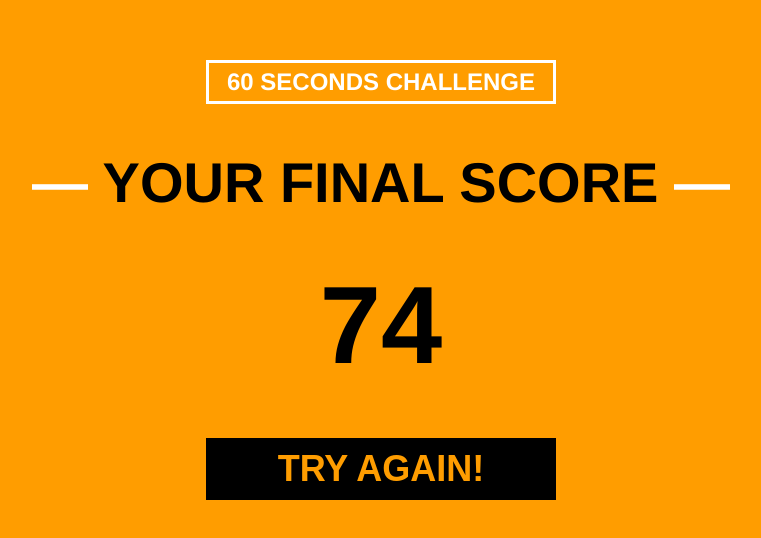
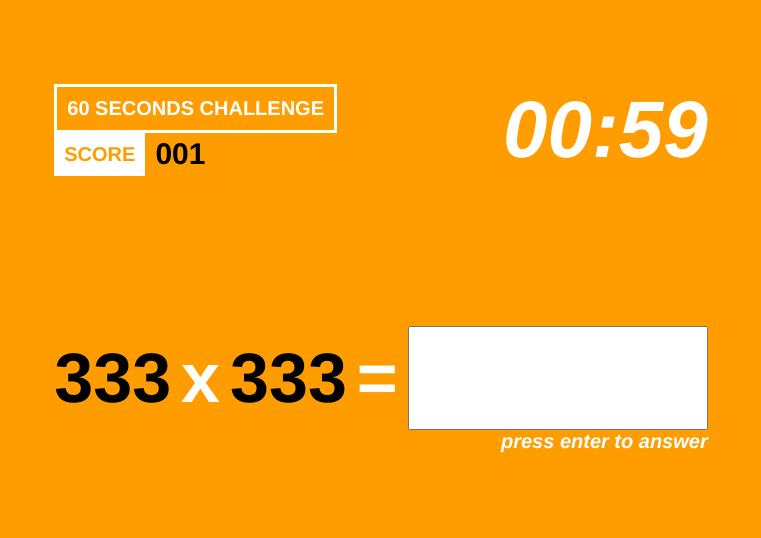
Before and after one commit to kir7741/vue-arithmetic-game, a Vue app: page / in a window 1280 px wide. Shown: the part 132-670 px from the top of the page, without its empty margins (259-1020 px from the left). Built offline with nearby package versions, Linux system fonts and the light colour scheme.

Commit message:
完成遊戲畫面 UI

```diff
--- a/src/components/Layout.vue
+++ b/src/components/Layout.vue
@@ -2,7 +2,8 @@
   <div class="wrapper">
     <div class="inner-wrapper">
       <!-- <Start/> -->
-      <Restart/>
+      <!-- <Restart/> -->
+      <Main/>
     </div>
   </div>
 </template>
@@ -11,11 +12,13 @@
 // Components
 import Start from './Start.vue';
 import Restart from './Restart.vue';
+import Main from './Main.vue';
 
 export default {
   name: 'Layout',
   components: {
     Start,
+    Main,
     Restart
   }
 }
@@ -35,8 +38,4 @@ export default {
   padding: 20px;
   height: 100%;
 }
-@media all and (min-width: 767px) {
-  .inner-wrapper {
-  }
-}
 </style>
--- a/src/components/Main.vue
+++ b/src/components/Main.vue
@@ -1,5 +1,50 @@
 <template>
-  <div></div>
+  <div class="box">
+
+    <!-- 遊戲資訊區域開始 -->
+    <div>
+
+      <!-- 分數顯示區域開始 -->
+      <div class="board">
+        <h3 class="title">
+          60 SECONDS CHALLENGE
+        </h3>
+        <div class="score">
+          <span>
+            SCORE
+          </span>
+          <span>
+            001
+          </span>
+        </div>
+      </div>
+      <!-- 分數顯示區域結束 -->
+
+      <!-- 倒數時間區域開始 -->
+      <div class="countdown">
+        00:59
+      </div>
+      <!-- 倒數時間區域結束 -->
+
+    </div>
+    <!-- 遊戲資訊區域結束 -->
+
+    <!-- 答題區域開始 -->
+    <div class="answer-area">
+      <div>
+        <span class="num">333</span>
+        <span class="operator">x</span>
+        <span class="num">333</span>
+        <span class="operator">=</span>
+        <input type="text">
+      </div>
+      <p>
+        press enter to answer
+      </p>
+    </div>
+    <!-- 答題區域結束 -->
+
+  </div>
 </template>
 
 <script>
@@ -9,4 +54,119 @@ export default {
 </script>
 
 <style scoped lang="scss">
+@import '../scss/mixin.scss';
+.box {
+  padding: 10px;
+  width: 100%;
+}
+.board {
+  margin-bottom: 40px;
+  .title {
+    margin: 0;
+    border: 3px solid $white;
+    padding: 10px;
+    color: $white;
+    font-weight: $primaryFontWeight;
+    font-size: 20px;
+  }
+  .score {
+    display: flex;
+    align-items: center;
+    span:first-child {
+      padding: 10px;
+      background-color: $white;
+      color: $primaryOrange;
+      font-weight: $primaryFontWeight;
+      font-size: 20px;
+    }
+    span:last-child {
+      margin-left: 10px;
+      font-weight: $primaryFontWeight;
+      font-size: 30px;
+    }
+  }
+}
+.countdown {
+  margin-bottom: 40px;
+  text-align: center;
+  color: $white;
+  font-size: 60px;
+  font-weight: $primaryFontWeight;
+  font-style: italic;
+}
+.answer-area {
+  > div {
+    display: flex;
+    align-items: center;
+    > input {
+      width: 180px;
+      padding: 5px;
+      font-size: 40px;
+      font-weight: $primaryFontWeight;
+    }
+    > * {
+      line-height: 40px;
+    }
+  }
+  font-weight: $primaryFontWeight;
+  .num {
+    font-size: 40px;
+  }
+  .operator {
+    padding: 0 5px;
+    font-size: 40px;
+    color: $white;
+  }
+  p {
+    margin: 0;
+    text-align: right;
+    color: $white;
+    font-style: italic;
+  }
+}
+@media all and (min-width: 768px) {
+  .box {
+    width: auto;
+    > div:first-child {
+      display: flex;
+      align-items: center;
+      justify-content: space-between;
+      margin-bottom: 150px;
+    }
+  }
+  .board {
+    margin-bottom: 0;
+    margin-right: 100px;
+    .title {
+      margin: 0;
+    }
+  }
+  .countdown {
+    margin-bottom: 0;
+    font-size: 80px;
+  }
+  .answer-area {
+    > div {
+      > input {
+        width: 300px;
+        padding: 10px;
+        font-size: 70px;
+        line-height: 80px;
+      }
+      > * {
+        line-height: 70px;
+      }
+    }
+    .num {
+      font-size: 70px;
+    }
+    .operator {
+      padding: 0 10px;
+      font-size: 70px;
+    }
+    p {
+      font-size: 20px;
+    }
+  }
+}
 </style>
```
